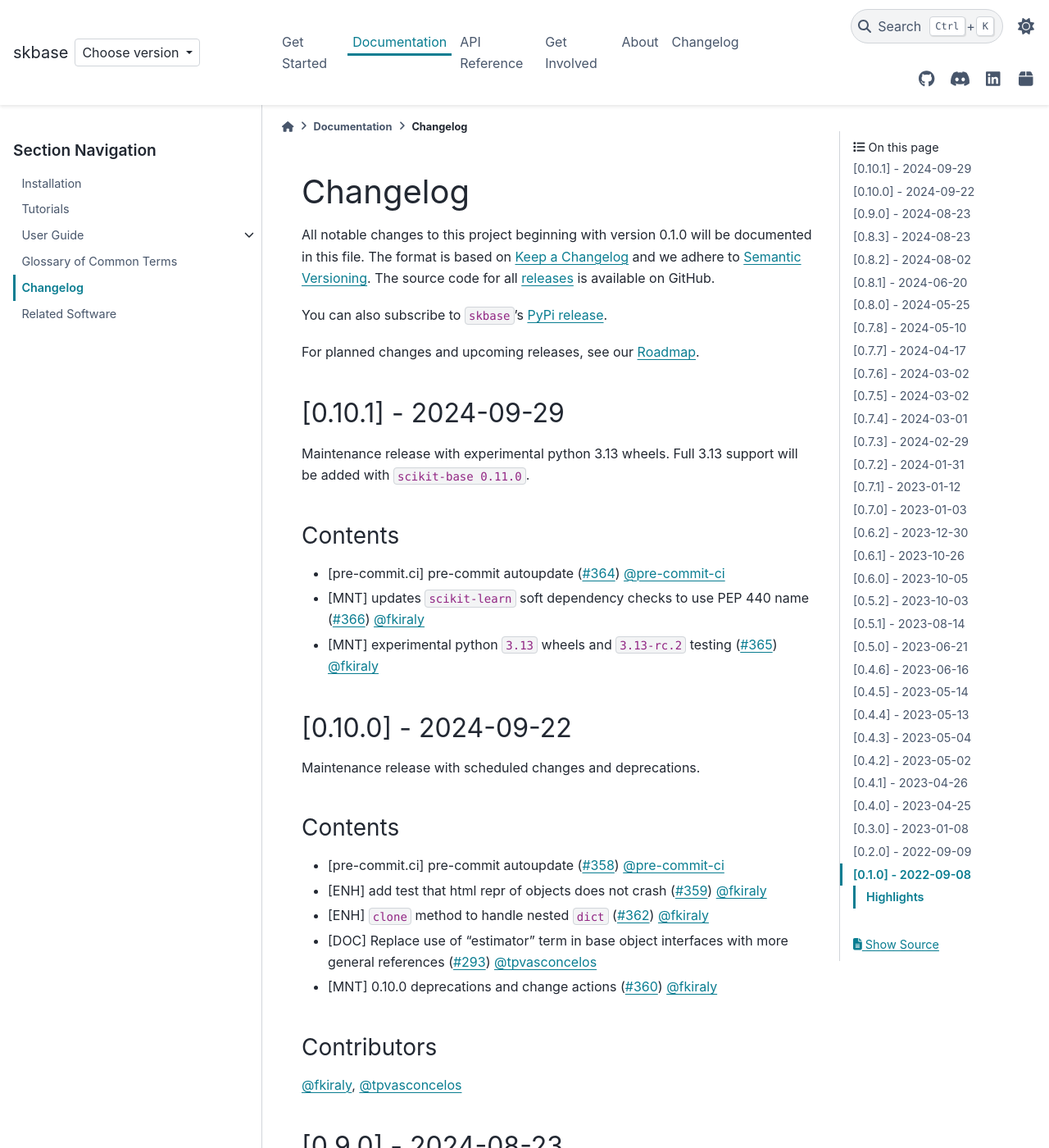
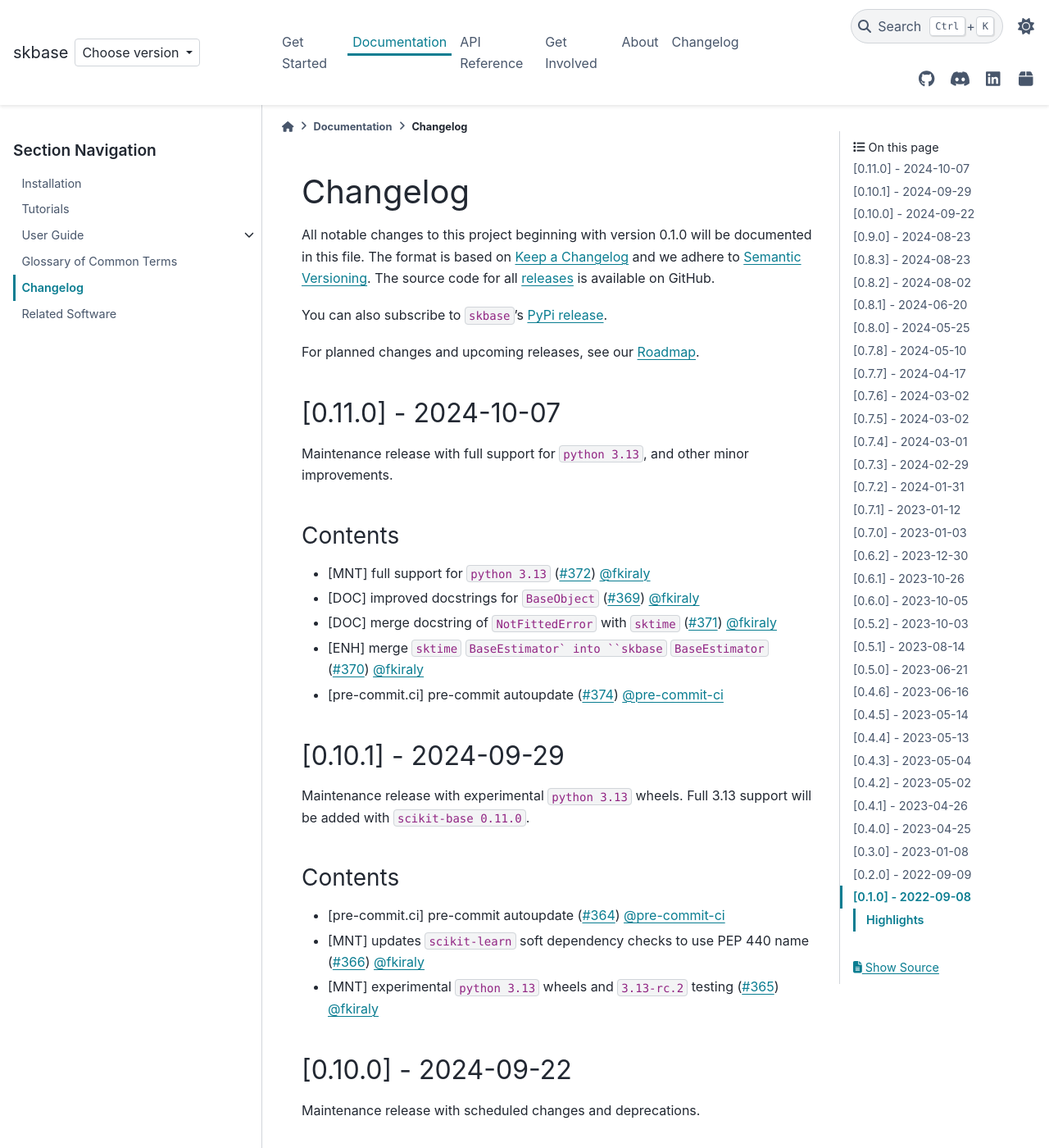
Before and after one commit to sktime/skbase, a Sphinx documentation site: the page built from docs/source/user_documentation/changelog.rst, in a window 1280 px wide and 1400 px high. Shown: the whole window at 82% size. Built offline with Sphinx 7.4.7 and the PyData theme 0.15.4, drawn with Linux system fonts in a browser that asks for light colours; comment, search, counter and statistics services are not loaded.

Commit message:
Release 0.11.0 (#373)
Release 0.11.0

* changelog
* version bump

```diff
--- a/docs/source/user_documentation/changelog.rst
+++ b/docs/source/user_documentation/changelog.rst
@@ -14,10 +14,28 @@
 
 For planned changes and upcoming releases, see our :ref:`roadmap`.
 
+[0.11.0] - 2024-10-07
+=====================
+
+Maintenance release with full support for ``python 3.13``,
+and other minor improvements.
+
+Contents
+--------
+
+* [MNT] full support for ``python 3.13`` (:pr:`372`) :user:`fkiraly`
+* [DOC] improved docstrings for ``BaseObject`` (:pr:`369`) :user:`fkiraly`
+* [DOC] merge docstring of ``NotFittedError`` with ``sktime``
+  (:pr:`371`) :user:`fkiraly`
+* [ENH] merge ``sktime`` ``BaseEstimator` into ``skbase`` ``BaseEstimator``
+  (:pr:`370`) :user:`fkiraly`
+* [pre-commit.ci] pre-commit autoupdate (:pr:`374`) :user:`pre-commit-ci`
+
+
 [0.10.1] - 2024-09-29
 =====================
 
-Maintenance release with experimental python 3.13 wheels.
+Maintenance release with experimental ``python 3.13`` wheels.
 Full 3.13 support will be added with ``scikit-base 0.11.0``.
 
 Contents
@@ -26,7 +44,7 @@
 * [pre-commit.ci] pre-commit autoupdate (:pr:`364`) :user:`pre-commit-ci`
 * [MNT] updates ``scikit-learn`` soft dependency checks to use PEP 440 name
   (:pr:`366`) :user:`fkiraly`
-* [MNT] experimental python ``3.13`` wheels and ``3.13-rc.2`` testing
+* [MNT] experimental ``python 3.13`` wheels and ``3.13-rc.2`` testing
   (:pr:`365`) :user:`fkiraly`
 
 
--- a/pyproject.toml
+++ b/pyproject.toml
@@ -1,6 +1,6 @@
 [project]
 name = "scikit-base"
-version = "0.10.1"
+version = "0.11.0"
 description = "Base classes for sklearn-like parametric objects"
 authors = [
     {name = "sktime developers", email = "sktime.toolbox@gmail.com"},
--- a/skbase/__init__.py
+++ b/skbase/__init__.py
@@ -6,4 +6,4 @@
 The included functionality makes it easy to reuse scikit-learn and
 sktime design principles in your project.
 """
-__version__: str = "0.10.1"
+__version__: str = "0.11.0"
```
Also changed, not shown: README.md (+1 -1 lines), docs/source/_static/switcher.json (+6 -1 lines).
